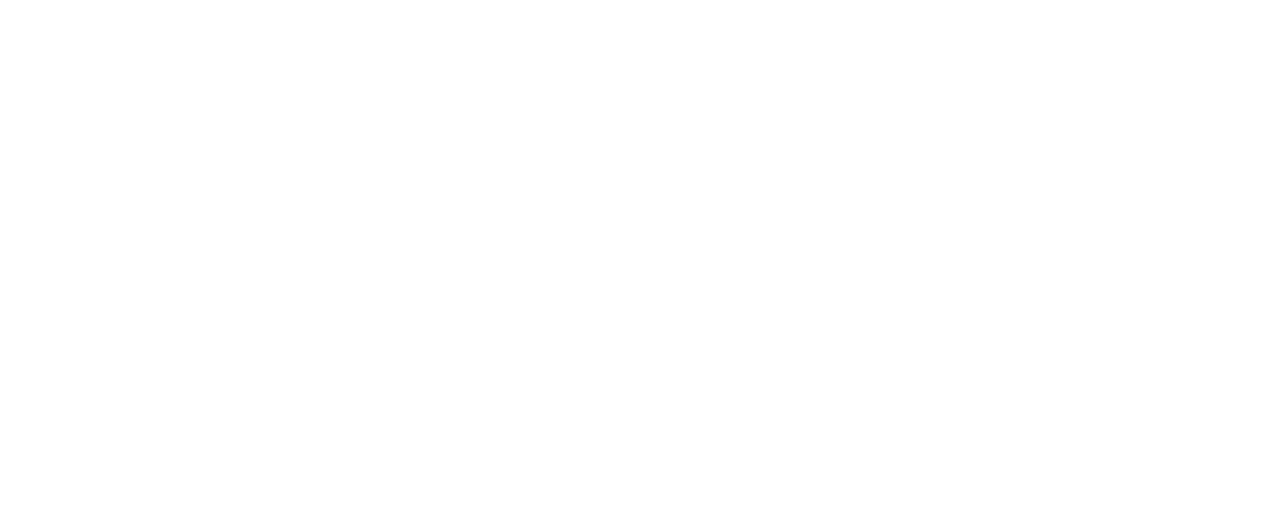
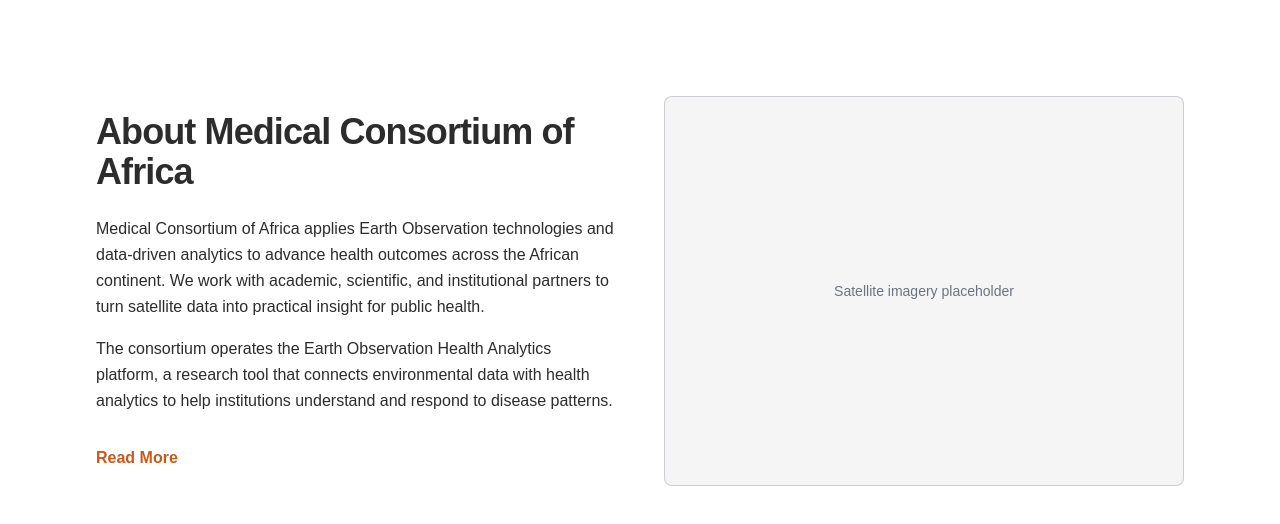
Before and after one commit to MEDICONSORTIUM/mca-website, a Next.js app: page / in a window 1280 px wide. Shown: the top 524 px of the page. Built offline with nearby package versions, Linux system fonts and the light colour scheme.

Commit message:
Add static about snippet
Two-column home section: heading and Read More link to /about, two body paragraphs, placeholder image box. Heading text and body copy are placeholders

```diff
--- a/components/home/AboutSnippet.tsx
+++ b/components/home/AboutSnippet.tsx
@@ -1,3 +1,43 @@
+import Link from "next/link";
+
 export default function AboutSnippet() {
-  return null;
+  return (
+    <section className="bg-white py-20 sm:py-24">
+      <div className="mx-auto max-w-6xl px-6 sm:px-8">
+        <div className="grid items-center gap-12 lg:grid-cols-2">
+          <div>
+            <h2 className="text-3xl font-bold tracking-tight text-mca-charcoal sm:text-4xl">
+              <Link href="/about" className="hover:text-mca-orange">
+                About Medical Consortium of Africa
+              </Link>
+            </h2>
+            <p className="mt-6 text-base leading-relaxed text-mca-charcoal">
+              Medical Consortium of Africa applies Earth Observation technologies
+              and data-driven analytics to advance health outcomes across the
+              African continent. We work with academic, scientific, and
+              institutional partners to turn satellite data into practical
+              insight for public health.
+            </p>
+            <p className="mt-4 text-base leading-relaxed text-mca-charcoal">
+              The consortium operates the Earth Observation Health Analytics
+              platform, a research tool that connects environmental data with
+              health analytics to help institutions understand and respond to
+              disease patterns.
+            </p>
+            <Link
+              href="/about"
+              className="mt-8 inline-block font-semibold text-mca-orange hover:underline"
+            >
+              Read More
+            </Link>
+          </div>
+          <div className="flex aspect-[4/3] w-full items-center justify-center rounded-lg border border-mca-steel/30 bg-mca-offwhite">
+            <span className="text-sm text-mca-steel">
+              Satellite imagery placeholder
+            </span>
+          </div>
+        </div>
+      </div>
+    </section>
+  );
 }
```
